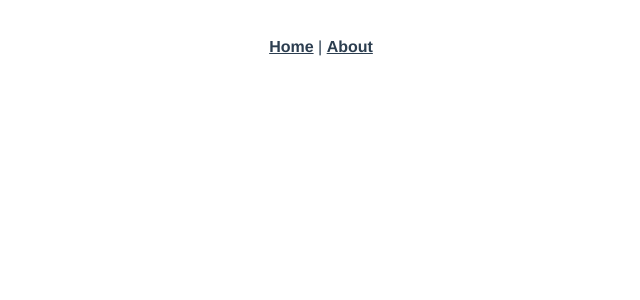
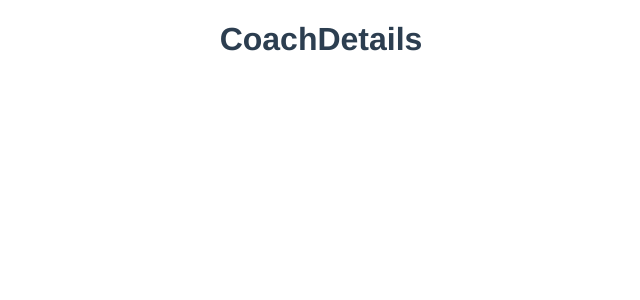
Before and after one commit to gabrielkim13/coach-finder, a Vue app: page /#/coaches/1 in a window 1280 px wide. Before the commit this address had no page. Shown: the top 300 px of the page, without its empty margins (319-959 px from the left). Built offline with nearby package versions, Linux system fonts and the light colour scheme.

Commit message:
Add routes and boilerplate pages

```diff
--- a/src/App.vue
+++ b/src/App.vue
@@ -1,8 +1,4 @@
 <template>
-  <div id="nav">
-    <router-link to="/">Home</router-link> |
-    <router-link to="/about">About</router-link>
-  </div>
   <router-view />
 </template>
 
--- a/src/router/index.ts
+++ b/src/router/index.ts
@@ -1,20 +1,50 @@
 import { createRouter, createWebHashHistory, RouteRecordRaw } from "vue-router";
-import Home from "../views/Home.vue";
+
+import CoachesList from "@/views/coaches/CoachesList.vue";
+import CoachDetails from "@/views/coaches/CoachDetails.vue";
+import CoachRegister from "@/views/coaches/CoachRegister.vue";
+import ContactCoach from "@/views/requests/ContactCoach.vue";
+import RequestsList from "@/views/requests/RequestsList.vue";
+import NotFound from "@/views/NotFound.vue";
 
 const routes: Array<RouteRecordRaw> = [
   {
     path: "/",
-    name: "Home",
-    component: Home
+    redirect: "/coaches"
   },
   {
-    path: "/about",
-    name: "About",
-    // route level code-splitting
-    // this generates a separate chunk (about.[hash].js) for this route
-    // which is lazy-loaded when the route is visited.
-    component: () =>
-      import(/* webpackChunkName: "about" */ "../views/About.vue")
+    path: "/coaches",
+    name: "CoachesList",
+    component: CoachesList,
+    children: [
+      {
+        path: "/register",
+        name: "CoachRegister",
+        component: CoachRegister
+      }
+    ]
+  },
+  {
+    path: "/coaches/:id",
+    name: "CoachDetails",
+    component: CoachDetails,
+    children: [
+      {
+        path: "/contact",
+        name: "ContactCoach",
+        component: ContactCoach
+      }
+    ]
+  },
+  {
+    path: "/requests",
+    name: "RequestsList",
+    component: RequestsList
+  },
+  {
+    path: "/:pathMatch(.*)*",
+    name: "NotFound",
+    component: NotFound
   }
 ];
 
--- a/src/views/About.vue
+++ /dev/null
@@ -1,5 +0,0 @@
-<template>
-  <div class="about">
-    <h1>This is an about page</h1>
-  </div>
-</template>
--- a/src/views/Home.vue
+++ /dev/null
@@ -1,18 +0,0 @@
-<template>
-  <div class="home">
-    <img alt="Vue logo" src="../assets/logo.png" />
-    <HelloWorld msg="Welcome to Your Vue.js + TypeScript App" />
-  </div>
-</template>
-
-<script lang="ts">
-import { defineComponent } from "vue";
-import HelloWorld from "@/components/HelloWorld.vue"; // @ is an alias to /src
-
-export default defineComponent({
-  name: "Home",
-  components: {
-    HelloWorld
-  }
-});
-</script>
--- /dev/null
+++ b/src/views/NotFound.vue
@@ -0,0 +1,11 @@
+<template>
+  <h1>NotFound</h1>
+</template>
+
+<script lang="ts">
+import { defineComponent } from "vue";
+
+export default defineComponent({
+  name: "NotFound"
+});
+</script>
--- /dev/null
+++ b/src/views/coaches/CoachDetails.vue
@@ -0,0 +1,11 @@
+<template>
+  <h1>CoachDetails</h1>
+</template>
+
+<script lang="ts">
+import { defineComponent } from "vue";
+
+export default defineComponent({
+  name: "CoachDetails"
+});
+</script>
--- /dev/null
+++ b/src/views/coaches/CoachRegister.vue
@@ -0,0 +1,11 @@
+<template>
+  <h1>CoachContact</h1>
+</template>
+
+<script lang="ts">
+import { defineComponent } from "vue";
+
+export default defineComponent({
+  name: "CoachContact"
+});
+</script>
--- /dev/null
+++ b/src/views/coaches/CoachesList.vue
@@ -0,0 +1,11 @@
+<template>
+  <h1>CoachesList</h1>
+</template>
+
+<script lang="ts">
+import { defineComponent } from "vue";
+
+export default defineComponent({
+  name: "CoachesList"
+});
+</script>
--- /dev/null
+++ b/src/views/requests/ContactCoach.vue
@@ -0,0 +1,11 @@
+<template>
+  <h1>ContactCoach</h1>
+</template>
+
+<script lang="ts">
+import { defineComponent } from "vue";
+
+export default defineComponent({
+  name: "ContactCoach"
+});
+</script>
--- /dev/null
+++ b/src/views/requests/RequestsList.vue
@@ -0,0 +1,11 @@
+<template>
+  <h1>RequestsList</h1>
+</template>
+
+<script lang="ts">
+import { defineComponent } from "vue";
+
+export default defineComponent({
+  name: "RequestsList"
+});
+</script>
```
